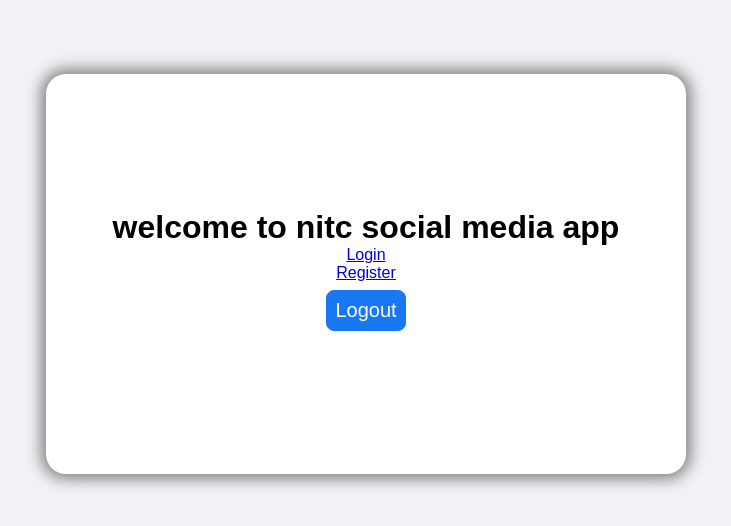
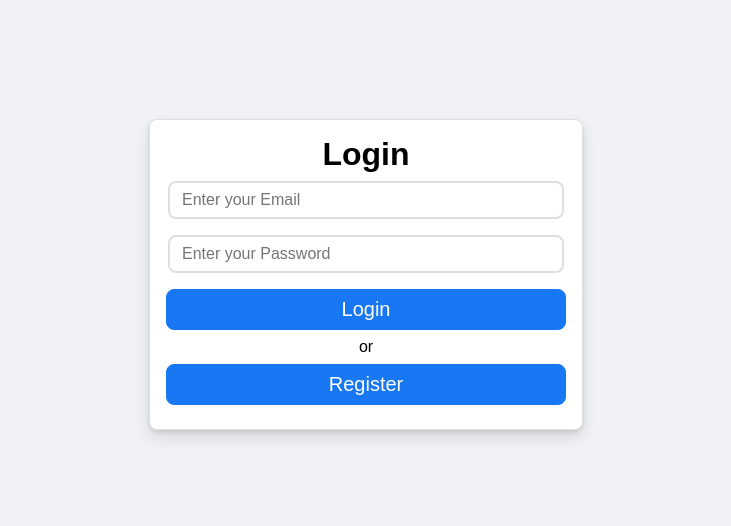
Before and after one commit to aktgb31/College-Social-Media-System, a React (Create React App) app in the folder frontend/: page / in a window 1280 px wide. Shown: the part 126-652 px from the top of the page, without its empty margins (274-1005 px from the left). Built offline with nearby package versions, Linux system fonts and the light colour scheme; the HTML template or start-up script is replaced by a standard one.

Commit message:
login page done

```diff
--- a/frontend/src/App.js
+++ b/frontend/src/App.js
@@ -5,14 +5,15 @@ import Register from "./components/register/register"
 import { BrowserRouter as Router, Switch, Route } from "react-router-dom";
 import { useState } from 'react';
 function App() {
-  const [ user, setLoginUser] = useState({})
+  const [ user, setLoginUser] = useState({
+})
   return (
     <div className="App">
        <Router>
         <Switch>
           <Route exact path="/">
             {
-              user ? <Homepage setLoginUser={setLoginUser} /> : <Login setLoginUser={setLoginUser}/>
+              user && user.id ?(<Homepage setLoginUser={setLoginUser} />):(<Login setLoginUser={setLoginUser}/>)
             }
           </Route>
           <Route path="/login">
--- a/frontend/src/components/login/login.js
+++ b/frontend/src/components/login/login.js
@@ -21,12 +21,13 @@ const Login = ({ setLoginUser}) => {
     }
 
     const login = () => {
-        axios.post("http://localhost:9002/login", user)
+        axios.post("http://www.localhost:4444/api/user/login", user)
         .then(res => {
             alert(res.data.message)
             setLoginUser(res.data.user)
             history.push("/")
         })
+        console.log(user);
     }
 
     return (
--- a/frontend/src/components/register/register.js
+++ b/frontend/src/components/register/register.js
@@ -10,7 +10,6 @@ const Register = () => {
     firstName: "",
     lastName: "",
     emailId: "",
-    password: "",
     branch: "",
     passingYear: "",
     dob: "",
@@ -41,13 +40,13 @@ const Register = () => {
       firstName,
       lastName,
       emailId,
-      password,
       branch,
       passingYear,
       dob,
       gender,
     } = user;
-    if (firstName && lastName && emailId && password) {
+    const valid=isnitcid(emailId);
+    if (firstName && lastName && emailId && valid ) {
       axios.post("/user/register", user).then((res) => {
         alert(res.data.message);
       });
@@ -83,13 +82,6 @@ const Register = () => {
         name="emailId"
         value={user.emailId}
         placeholder="Your EmailId"
-        onChange={handleChange}
-      ></input>
-      <input
-        type="password"
-        name="password"
-        value={user.password}
-        placeholder="Your Password"
         onChange={handleChange}
       ></input>
       <input
```
